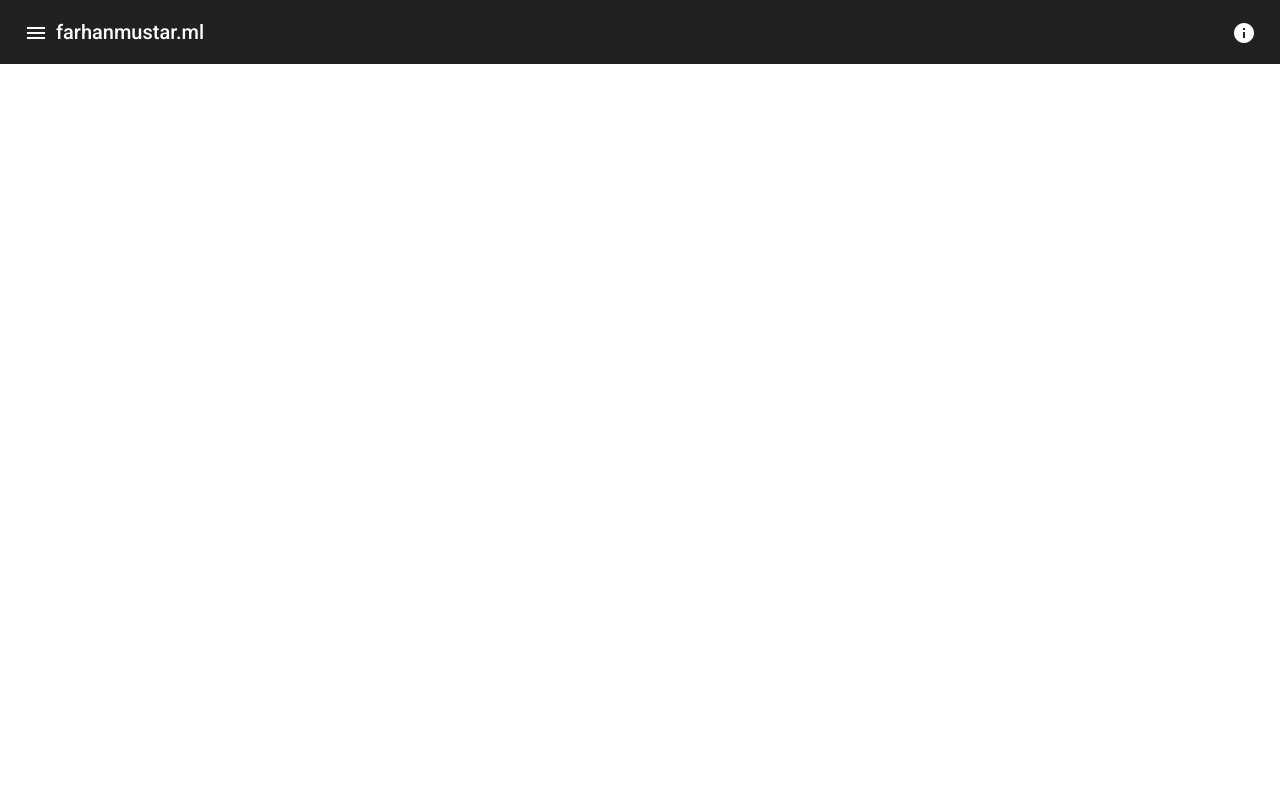
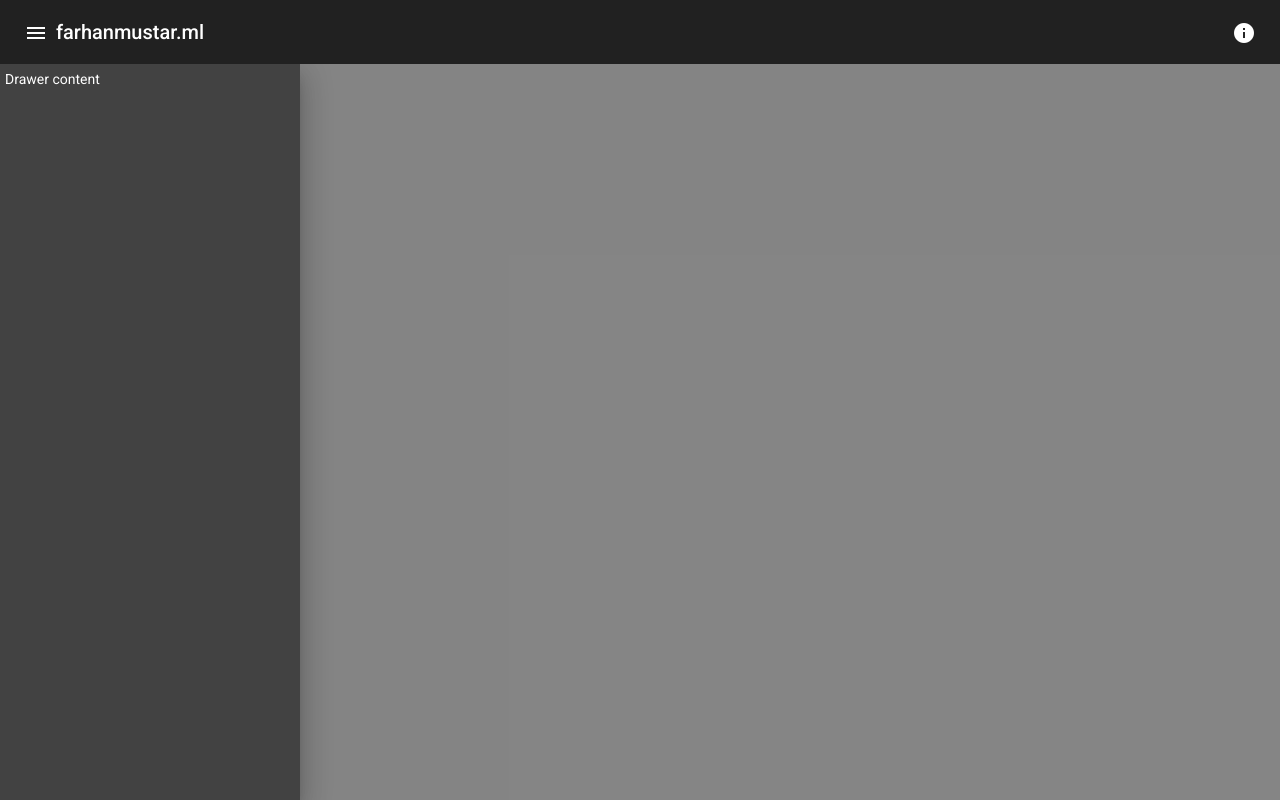
Before and after one commit to farhanmustar/farhanmustar.github.io, an Angular app: page / in a window 1280 px wide. Both pictures are taken after a click on the button "menu". Built offline with nearby package versions, Linux system fonts and the light colour scheme.

Commit message:
Update main page layout and remove slider component.

```diff
--- a/src/app/app.component.html
+++ b/src/app/app.component.html
@@ -1,12 +1,24 @@
-<mat-toolbar color="secondary">
-  <button mat-icon-button class="menu-button" aria-label="Main Menu">
+<div class="app">
+  <div class="app-header">
+    <mat-toolbar color="secondary" class="app-toolbar">
+      <button mat-icon-button aria-label="Main Menu" matTooltip="Main Menu" (click)="drawer.toggle()">
         <mat-icon>menu</mat-icon>
       </button>
       <span>{{ title }}</span>
-  <span class="example-spacer"></span>
+      <span class="app-toolbar-spacer"></span>
       <button mat-icon-button class="account-button" aria-label="Info">
         <mat-icon>info</mat-icon>
       </button>
     </mat-toolbar>
-<mat-slider min="1" max="100" step="1" value="1"></mat-slider>
+  </div>
+  <div class="app-content">
+    <mat-drawer-container hasBackdrop="true" class="app-drawer">
+      <mat-drawer #drawer mode="over" class="app-menu">Drawer content</mat-drawer>
+      <mat-drawer-content>
         <router-outlet></router-outlet>
+      </mat-drawer-content>
+    </mat-drawer-container>
+  </div>
+  <!-- <div class="app-footer"> -->
+  <!-- </div> -->
+</div>
--- a/src/app/app.component.scss
+++ b/src/app/app.component.scss
@@ -1,3 +1,40 @@
-.example-spacer {
+// Container style
+.app {
+  display: flex;
+  flex-flow: column;
+  height: 100%;
+}
+
+.app .app-header {
+  flex: 0 1 auto;
+}
+
+.app .app-content {
   flex: 1 1 auto;
 }
+
+.app .app-footer {
+  flex: 0 1 40px;
+}
+
+// Component style
+.app-toolbar {
+  position: sticky;
+  position: -webkit-sticky;
+  top: 0;
+  z-index: 1000;
+}
+
+.app-toolbar-spacer {
+  flex: 1 1 auto;
+}
+
+.app-drawer {
+  height: 100%;
+}
+
+.app-menu {
+  padding: 5px;
+  min-width: 300px;
+  height: 100%;
+}
--- a/src/app/app.module.ts
+++ b/src/app/app.module.ts
@@ -4,10 +4,11 @@ import { NgModule } from '@angular/core';
 import { AppRoutingModule } from './app-routing.module';
 import { AppComponent } from './app.component';
 import { BrowserAnimationsModule } from '@angular/platform-browser/animations';
-import { MatSliderModule } from '@angular/material/slider';
 import { MatToolbarModule } from '@angular/material/toolbar';
 import { MatButtonModule } from '@angular/material/button';
 import { MatIconModule } from '@angular/material/icon';
+import { MatSidenavModule } from '@angular/material/sidenav';
+import { MatTooltipModule } from '@angular/material/tooltip';
 
 @NgModule({
   declarations: [
@@ -18,9 +19,10 @@ import { MatIconModule } from '@angular/material/icon';
     AppRoutingModule,
     BrowserAnimationsModule,
     MatToolbarModule,
-    MatSliderModule,
     MatButtonModule,
     MatIconModule,
+    MatSidenavModule,
+    MatTooltipModule,
   ],
   providers: [],
   bootstrap: [AppComponent]
```
Lines whose indentation alone changed are shown as unchanged.
